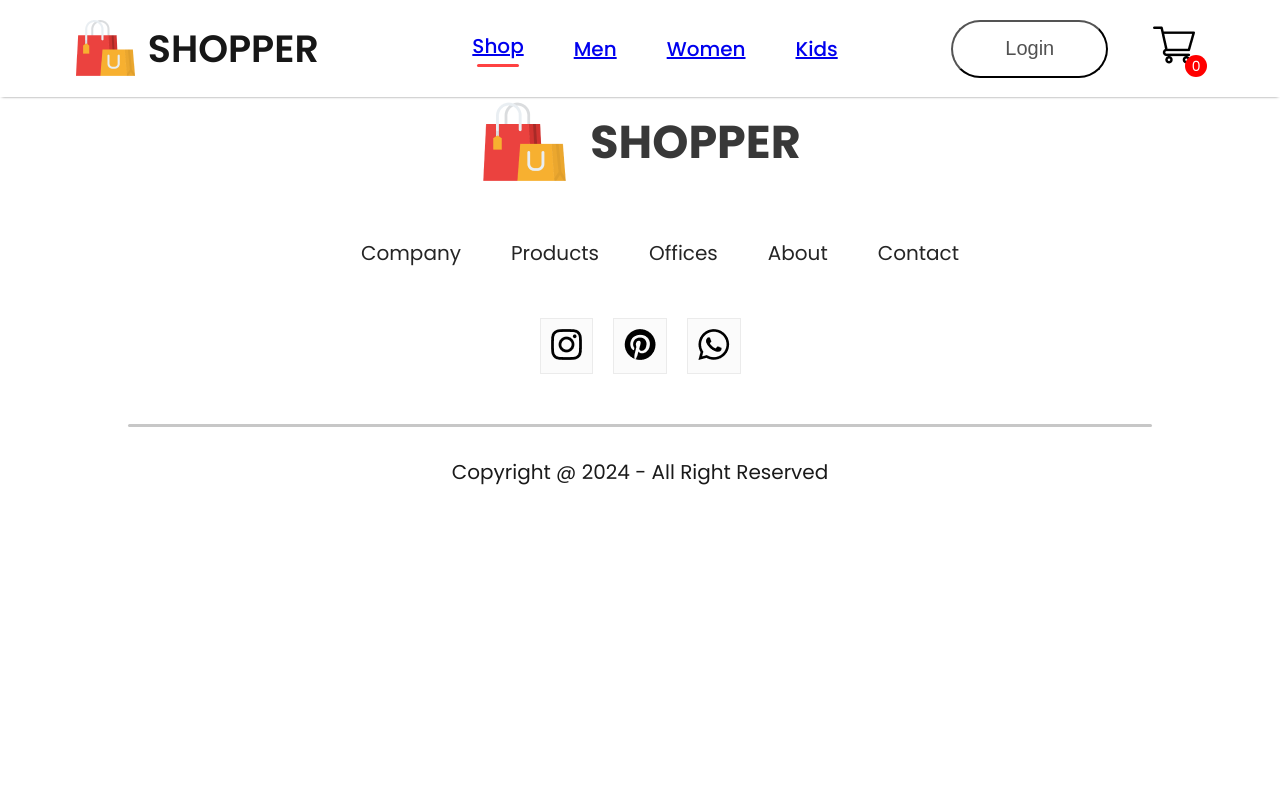
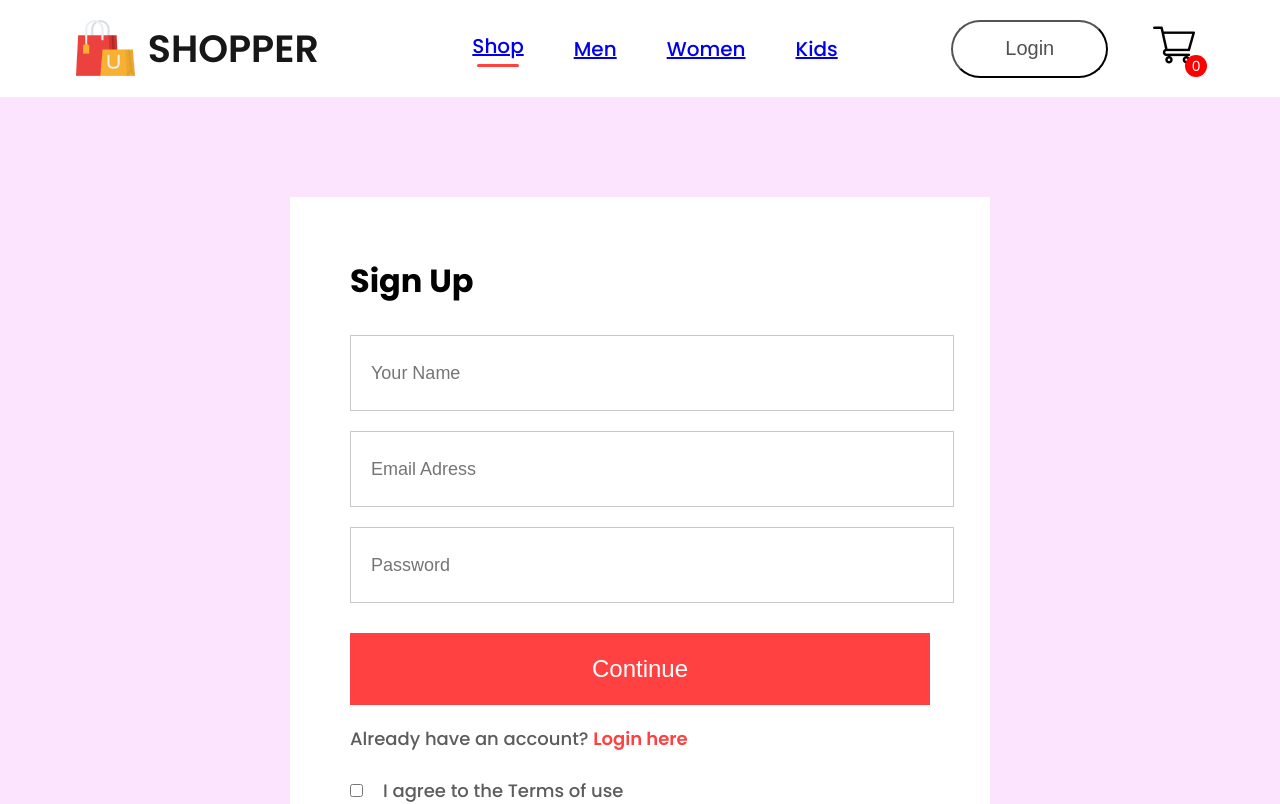
Before and after one commit to p4vele/SHOPPER-eCommerce-Website, a React (Create React App) app: page /login in a window 1280 px wide. Shown: the top 804 px of the page. Built offline with nearby package versions, Linux system fonts and the light colour scheme; the HTML template or start-up script is replaced by a standard one.

Commit message:
LoginSignup front css

```diff
--- /dev/null
+++ b/src/Pages/CSS/LoginSignup.css
@@ -0,0 +1,61 @@
+.loginsignup{
+    width: 100%;
+    height: 80vh;
+    background: #fce3fe;
+    padding-top: 100px;
+}
+.loginsignup-container{
+    width: 580px;
+    height: 600px;
+    margin: auto;
+    background: white;
+    padding: 40px 60px;
+}
+.loginsignup-container h1{
+    margin:20px 0px;
+}
+.loginsignup-fields{
+    display: flex;
+    flex-direction: column;
+    gap:20px;
+    margin-top: 30px;
+}
+.loginsignup-fields input{
+    height: 72px;
+    width: 100%;
+    padding-left: 20px;
+    border: 1px solid #c9c9c9;
+    outline: none;
+    color: #5c5c5c;
+    font-size: 18px;
+}
+.loginsignup-container button{
+    width: 580px;
+    height: 72px;
+    color: white;
+    background: #ff4141;
+    margin-top: 30px;
+    border: none;
+    font-size: 24px;
+    font-weight: 500;
+    cursor: pointer;
+}
+.loginsignup-login {
+    margin-top: 20px;
+    color:#5c5c5c;
+    font-size: 18px;
+    font-weight: 500;
+}
+.loginsignup-login span{
+    color:#ff4141;
+    font-weight: 600;
+}
+.loginsignup-agree{
+    display: flex;
+    align-items: center;
+    margin-top: 25px;
+    gap: 20px;
+    font-size: 18px;
+    font-weight: 500;
+    color:#5c5c5c;
+}
--- a/src/Pages/LoginSignup.jsx
+++ b/src/Pages/LoginSignup.jsx
@@ -1,9 +1,26 @@
 import React from 'react'
+import './CSS/LoginSignup.css'
 
 const LoginSignup = () => {
   return (
-    <div>
+    <div className='loginsignup'>
+        <div className="loginsignup-container">
+          <h1>Sign Up</h1>
+          <div className="loginsignup-fields">
+            <input type="text" placeholder="Your Name" />
+            <input type="email" placeholder="Email Adress" />
+            <input type="password" placeholder="Password" />
+          </div>
+            <button>Continue</button>
+            <p className="loginsignup-login">
+              Already have an account? <span >Login here </span>
+            </p>
+            <div className="loginsignup-agree">
+              <input type="checkbox" name='' id='' />
+              <p>I agree to the Terms of use</p>
+            </div>
 
+        </div>
     </div>
   )
 }
```
